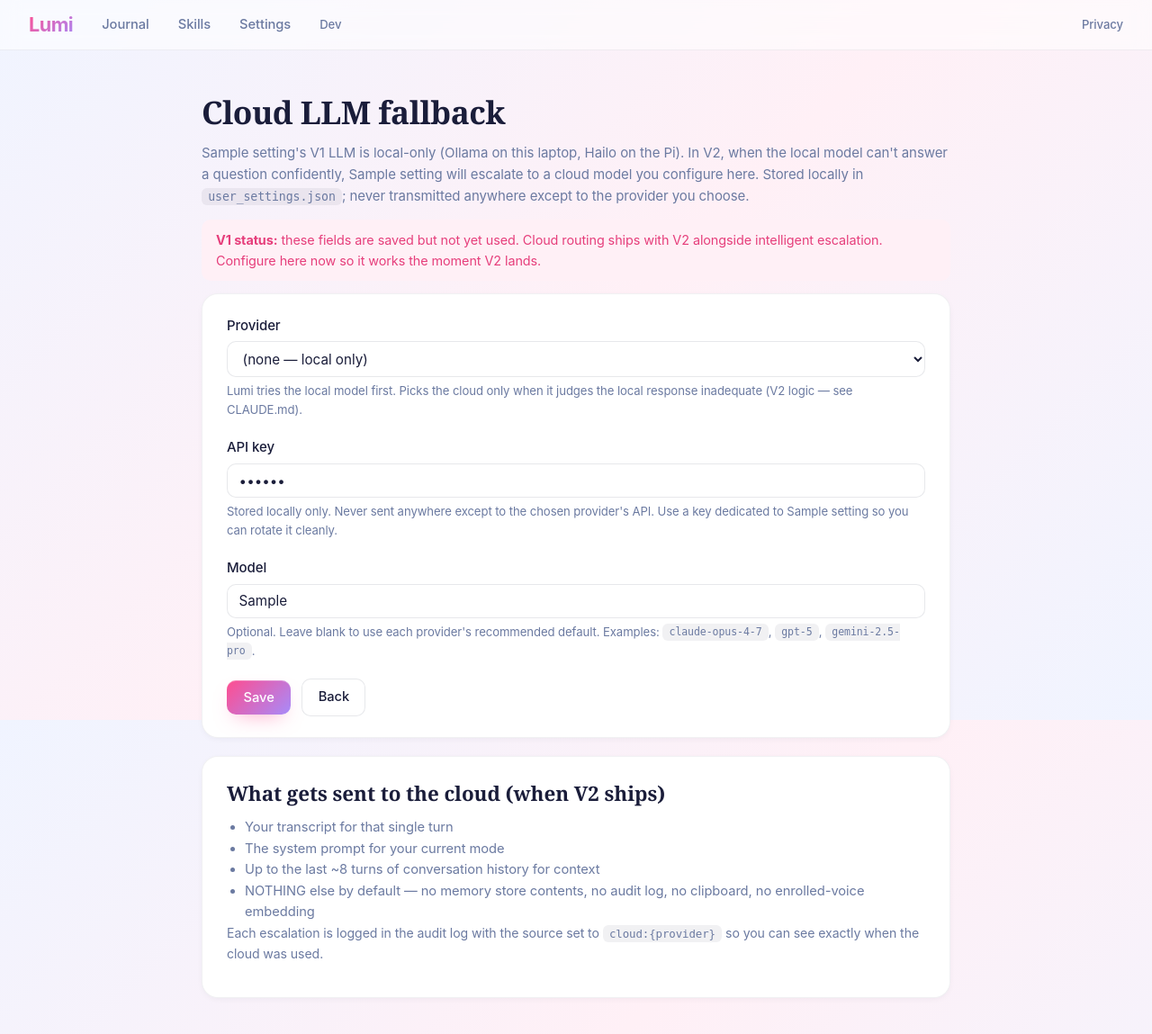
After one commit to shakeabhishek/Lumi, a FastAPI app: template src/lumi/ui/web/templates/settings/cloud.html in a window 1280 px wide. The commit adds this page. Shown: the whole page at 90% size. Run offline with FastAPI, Linux system fonts and the light colour scheme; the template is opened without the code that fills it: most values are stand-ins (such as "Sample title", 1, 10 or a date in 2020); some libraries are stand-ins or nearby versions.

Commit message:
Admin console: cloud LLM fallback config (V1 stores, V2 routes)
New /settings/cloud page captures provider + API key + model name now so
the moment V2 wires intelligent routing, existing users have the config
ready. V1 explicitly does NOT route to the cloud; the field exists
purely as forward-compatibility.

- UserSettings: cloud_llm_provider ("", "openai", "anthropic", "gemini"),
  cloud_llm_api_key (stored locally in user_settings.json), cloud_llm_model
  (free-text, blank = provider default).
- Settings page features a provider dropdown, password-type API-key input,
  and a model input with placeholder examples. Strict provider whitelist
  on POST (unknown providers stored as "").
- Personality page gets a discoverability hint pointing to /settings/cloud.
- CLAUDE.md V2 roadmap entry replaced with the full routing contract:
  RoutedBackend wrapping local + cloud, escalation signals, what
  data is transmitted (NEVER memory, audit log, clipboard, embedding).
- 5 new tests cover render, persist, invalid-provider rejection,
  whitespace/case normalization, and empty-provider semantics. 249/249.

Co-Authored-By: Claude Sonnet 4.6 <noreply@anthropic.com>

```diff
--- /dev/null
+++ b/src/lumi/ui/web/templates/settings/cloud.html
@@ -0,0 +1,82 @@
+{% extends "base.html" %}
+{% block title %}Cloud LLM — Lumi{% endblock %}
+{% block content %}
+<h1>Cloud LLM fallback</h1>
+<p>
+  {{ settings.lumi_name }}'s V1 LLM is local-only (Ollama on this laptop,
+  Hailo on the Pi). In V2, when the local model can't answer a question
+  confidently, {{ settings.lumi_name }} will escalate to a cloud model
+  you configure here. Stored locally in <code>user_settings.json</code>;
+  never transmitted anywhere except to the provider you choose.
+</p>
+
+<div class="msg info">
+  <strong>V1 status:</strong> these fields are saved but not yet used. Cloud
+  routing ships with V2 alongside intelligent escalation. Configure here now
+  so it works the moment V2 lands.
+</div>
+
+<div class="card">
+  <form method="POST" action="/settings/cloud">
+
+    <div class="form-group">
+      <label for="provider">Provider</label>
+      <select id="provider" name="cloud_llm_provider">
+        <option value=""           {% if not settings.cloud_llm_provider %}selected{% endif %}>(none — local only)</option>
+        <option value="anthropic"  {% if settings.cloud_llm_provider == "anthropic" %}selected{% endif %}>Anthropic (Claude)</option>
+        <option value="openai"     {% if settings.cloud_llm_provider == "openai"    %}selected{% endif %}>OpenAI</option>
+        <option value="gemini"     {% if settings.cloud_llm_provider == "gemini"    %}selected{% endif %}>Google (Gemini)</option>
+      </select>
+      <div class="form-hint">
+        Lumi tries the local model first. Picks the cloud only when it judges
+        the local response inadequate (V2 logic — see CLAUDE.md).
+      </div>
+    </div>
+
+    <div class="form-group">
+      <label for="api_key">API key</label>
+      <input id="api_key" type="password" name="cloud_llm_api_key"
+             value="{{ settings.cloud_llm_api_key }}"
+             placeholder="sk-… / sk-ant-… / AIza…"
+             autocomplete="off">
+      <div class="form-hint">
+        Stored locally only. Never sent anywhere except to the chosen provider's API.
+        Use a key dedicated to {{ settings.lumi_name }} so you can rotate it cleanly.
+      </div>
+    </div>
+
+    <div class="form-group">
+      <label for="model">Model</label>
+      <input id="model" type="text" name="cloud_llm_model"
+             value="{{ settings.cloud_llm_model }}"
+             placeholder="(provider default)"
+             autocomplete="off">
+      <div class="form-hint">
+        Optional. Leave blank to use each provider's recommended default.
+        Examples:
+        <code>claude-opus-4-7</code>,
+        <code>gpt-5</code>,
+        <code>gemini-2.5-pro</code>.
+      </div>
+    </div>
+
+    <div class="btn-row">
+      <button type="submit" class="btn primary">Save</button>
+      <a href="/settings/personality" class="btn">Back</a>
+    </div>
+  </form>
+</div>
+
+<div class="card">
+  <h2>What gets sent to the cloud (when V2 ships)</h2>
+  <ul style="margin-left:1.25rem;color:var(--muted);font-size:.92rem">
+    <li>Your transcript for that single turn</li>
+    <li>The system prompt for your current mode</li>
+    <li>Up to the last ~8 turns of conversation history for context</li>
+    <li>NOTHING else by default — no memory store contents, no audit log, no clipboard, no enrolled-voice embedding</li>
+  </ul>
+  <p style="font-size:.88rem">
+    Each escalation is logged in the audit log with the source set to <code>cloud:{{ '{provider}' }}</code> so you can see exactly when the cloud was used.
+  </p>
+</div>
+{% endblock %}
--- a/src/lumi/ui/web/templates/settings/personality.html
+++ b/src/lumi/ui/web/templates/settings/personality.html
@@ -3,6 +3,10 @@
 {% block content %}
 <h1>Personality</h1>
 <p>Override the default system prompt for {{ settings.lumi_name }}. Leave blank to use the built-in prompt for the current mode.</p>
+
+<div style="margin:-.5rem 0 1rem 0;font-size:.88rem;color:var(--muted)">
+  Looking for the cloud LLM fallback config? <a href="/settings/cloud">Settings → Cloud LLM</a>.
+</div>
 
 <div class="card">
   <form method="POST" action="/settings/personality">
```
Also changed, not shown: CLAUDE.md (+1 -1 lines), src/lumi/ui/web/persistence.py (+7 -0 lines), src/lumi/ui/web/routes/settings.py (+31 -0 lines), tests/unit/test_cloud_settings.py (added, +75 -0 lines).
